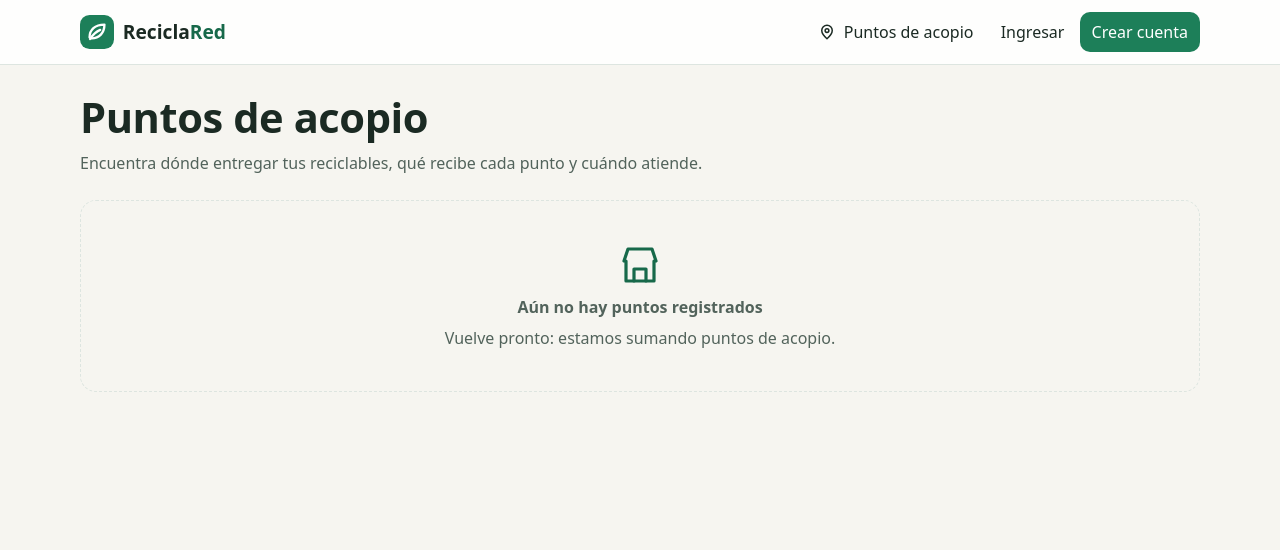
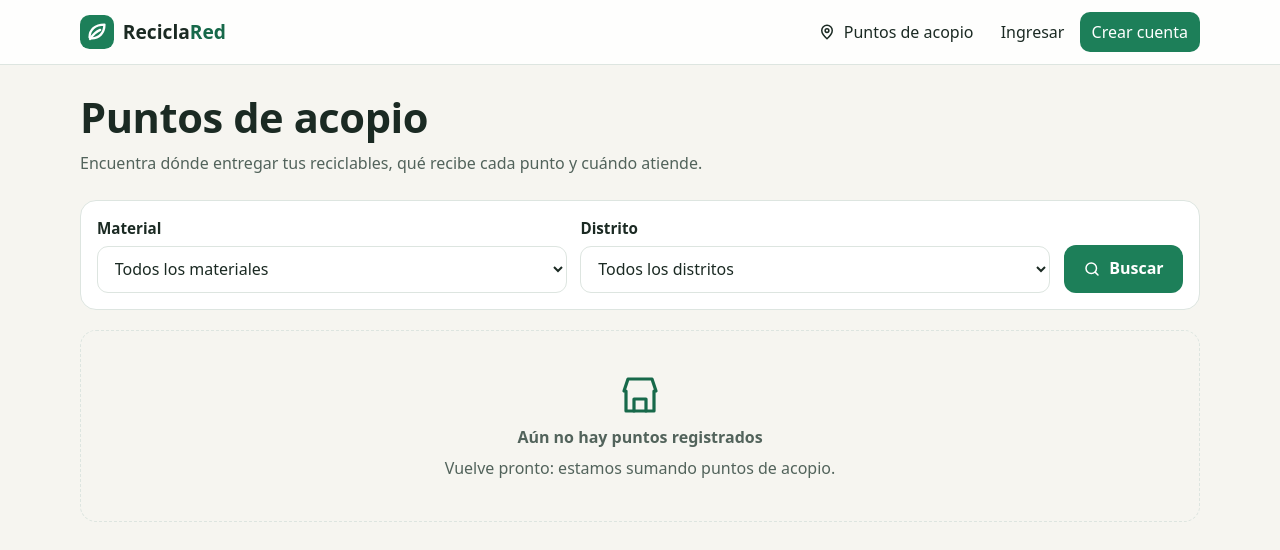
Before and after one commit to AngelGabri3l/practicapc2_pfc, a Flask app: template app/templates/directorio/listado.html in a window 1280 px wide. Shown: the top 550 px of the page. Run offline with Flask 3, Linux system fonts and the light colour scheme; the template is opened without the code that fills it, so the values that code supplies are empty; parts of the project's set-up code (start-up, migrations or seed data) failed here and were passed over.

Commit message:
feat(US-09): búsqueda de puntos por material y distrito con consulta parametrizada

```diff
--- a/app/blueprints/directorio.py
+++ b/app/blueprints/directorio.py
@@ -1,18 +1,22 @@
-"""Directorio público de puntos de acopio."""
+"""Directorio público de puntos de acopio con búsqueda por material y distrito."""
 from flask import Blueprint, abort, render_template, request
 
 from .. import db
+from ..catalogos import DISTRITOS, OPCIONES_DISTRITO
 # [imports]
 
 bp = Blueprint("directorio", __name__, url_prefix="/puntos")
 
-CONSULTA_LISTADO = (
+# Consulta fija con parámetros opcionales: el texto SQL nunca se arma con datos del usuario.
+CONSULTA_BUSQUEDA = (
     "SELECT p.id, p.nombre, p.direccion, p.distrito, "
     "GROUP_CONCAT(m.nombre ORDER BY m.nombre SEPARATOR ', ') AS materiales "
     "FROM puntos_acopio p "
     "LEFT JOIN punto_material pm ON pm.punto_id = p.id "
     "LEFT JOIN materiales m ON m.id = pm.material_id "
     "WHERE p.activo = 1 "
+    "AND (%s = '' OR p.distrito = %s) "
+    "AND (%s = 0 OR EXISTS (SELECT 1 FROM punto_material f WHERE f.punto_id = p.id AND f.material_id = %s)) "
     "GROUP BY p.id, p.nombre, p.direccion, p.distrito "
     "ORDER BY p.distrito, p.nombre"
 )
@@ -20,5 +24,13 @@ CONSULTA_LISTADO = (
 
 @bp.route("/")
 def listado():
-    return render_template("directorio/listado.html", puntos=db.query(CONSULTA_LISTADO))
+    distrito = request.args.get("distrito", "").strip()
+    if distrito not in DISTRITOS:
+        distrito = ""
+    material = request.args.get("material", "").strip()
+    material_id = int(material) if material.isdigit() else 0
+    puntos = db.query(CONSULTA_BUSQUEDA, (distrito, distrito, material_id, material_id))
+    materiales = [(fila["id"], fila["nombre"]) for fila in db.query("SELECT id, nombre FROM materiales ORDER BY nombre")]
+    return render_template("directorio/listado.html", puntos=puntos, materiales=materiales, distritos=OPCIONES_DISTRITO,
+                           distrito=distrito, material=str(material_id or ""), filtrando=bool(distrito or material_id))
 # [rutas]
--- a/app/templates/directorio/listado.html
+++ b/app/templates/directorio/listado.html
@@ -7,6 +7,14 @@
     <p>Encuentra dónde entregar tus reciclables, qué recibe cada punto y cuándo atiende.</p>
   </div>
 </header>
+<form method="get" class="filtros" role="search" aria-label="Buscar puntos de acopio">
+  {{ m.selector('material', 'Material', materiales, material, vacio='Todos los materiales', requerido=False) }}
+  {{ m.selector('distrito', 'Distrito', distritos, distrito, vacio='Todos los distritos', requerido=False) }}
+  <div class="filtros__acciones">
+    <button class="boton boton--primario" type="submit">{{ m.icono('buscar') }} Buscar</button>
+    {% if filtrando %}<a class="boton boton--fantasma" href="{{ url_for('directorio.listado') }}">Limpiar filtros</a>{% endif %}
+  </div>
+</form>
 {# filtros #}
 {% if puntos %}
 <p class="texto-suave">{{ puntos|length }} {{ 'punto encontrado' if puntos|length == 1 else 'puntos encontrados' }}</p>
@@ -27,6 +35,13 @@
   </li>
   {% endfor %}
 </ul>
+{% elif filtrando %}
+<div class="vacio">
+  {{ m.icono('buscar') }}
+  <p><strong>Sin resultados</strong></p>
+  <p>Ningún punto cumple esos filtros. Prueba con otro material o distrito.</p>
+  <a class="boton boton--secundario" href="{{ url_for('directorio.listado') }}">Limpiar filtros</a>
+</div>
 {% else %}
 <div class="vacio">
   {{ m.icono('tienda') }}
```
